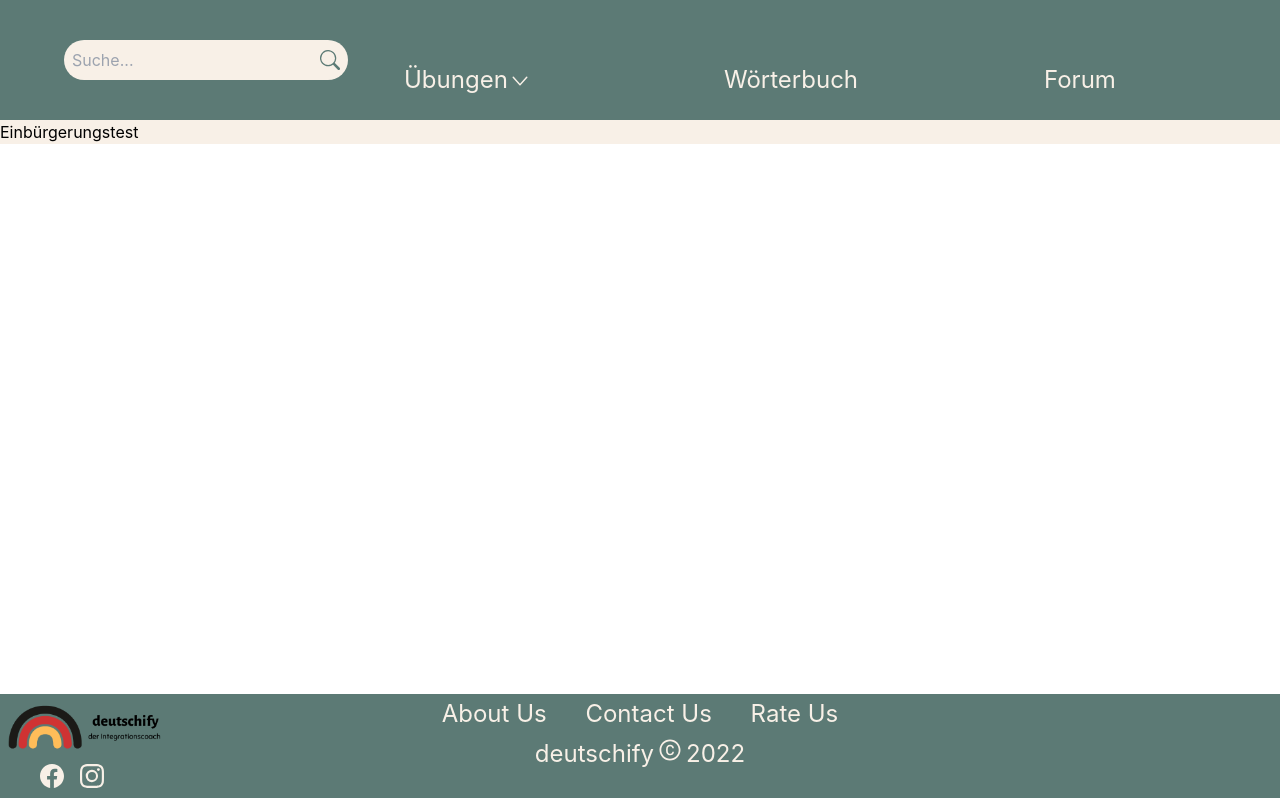
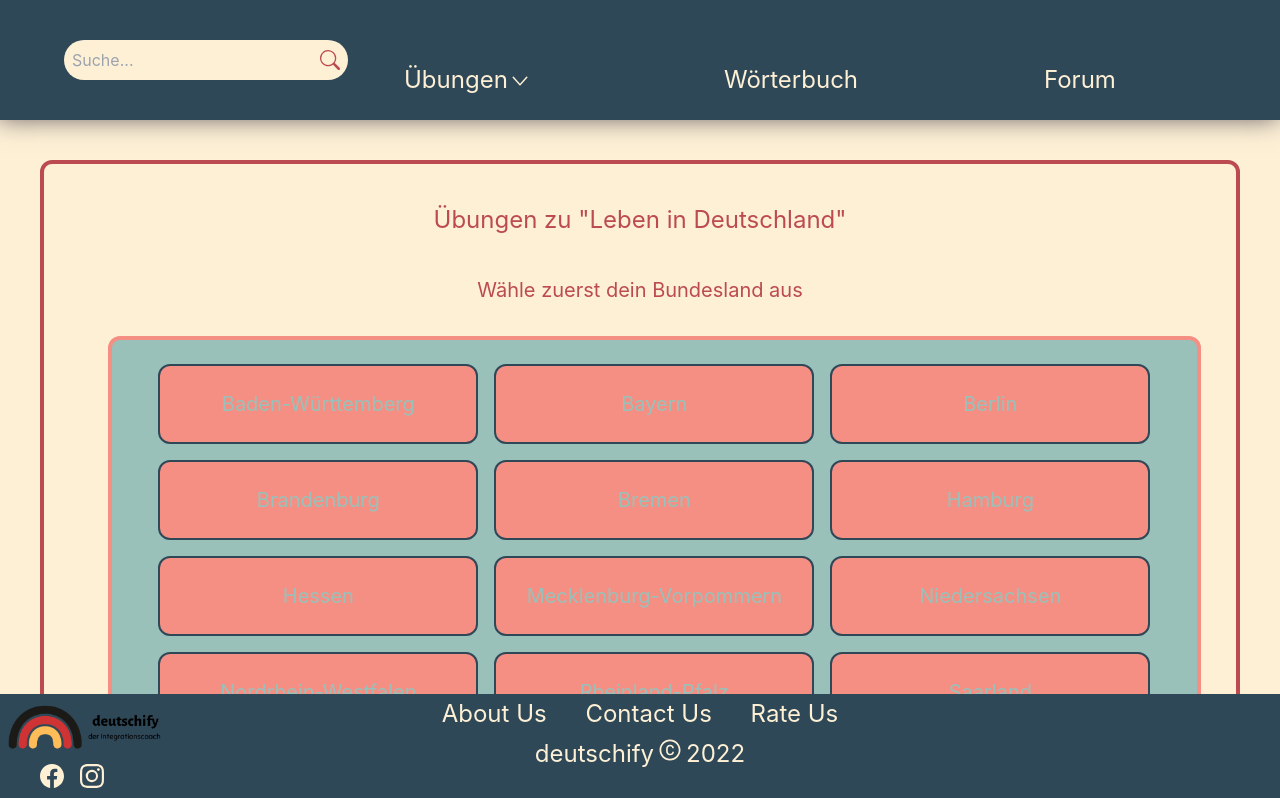
Before and after one commit to deutschify/deutschify, a React (Vite) app: page /einbuergerungstest in a window 1280 px wide. Shown: the top 798 px of the page. Built offline with nearby package versions, Linux system fonts and the light colour scheme; no server answers; the HTML template or start-up script is replaced by a standard one.

Commit message:
New colors and box shadow

```diff
--- a/src/App.jsx
+++ b/src/App.jsx
@@ -16,13 +16,12 @@ import Forum from "./components/Forum";
 import PageRegister from "./Pages/PageRegister";
 import Login from "./Pages/PageLogin";
 import PageNotFound from "./components/PageNotFound";
-import A1 from "./components/A1"
-import A2 from "./components/A2"
-import B1 from "./components/B1"
+import A1 from "./components/A1";
+import A2 from "./components/A2";
+import B1 from "./components/B1";
 function App() {
-
     return (
-        <div className="bg-palette-50">
+        <div className="bg-palette-60 h-screen ">
             <Header />
             <Routes>
                 <Route path="/" element={<Homepage />} />
@@ -32,17 +31,13 @@ function App() {
                 <Route path="/a1" element={<A1 />} />
                 <Route path="/a2" element={<A2 />} />
                 <Route path="/b1" element={<B1 />} />
-                <Route
-                    path="/einbuergerungstest/*"
-                    element={<Einbuergerungstest />}
-                />
+                <Route path="/einbuergerungstest/*" element={<Einbuergerungstest />}/>
                 <Route path="/forum" element={<Forum />} />
                 <Route path="/registration" element={<PageRegister />} />
                 <Route path="/login/*" element={<Login />} />
                 <Route path="/about-us/*" element={<AboutUs />} />
                 <Route path="/contact-us/*" element={<ContactUs />} />
                 <Route path="/rate-us/*" element={<RateUs />} />
-
                 <Route path="*" element={<PageNotFound />} />
             </Routes>
             <Footer />
--- a/src/components/Dictionary.jsx
+++ b/src/components/Dictionary.jsx
@@ -1,7 +1,11 @@
 import React from "react";
 
 const Dictionary = () => {
-    return <div>Dictionary</div>;
+    return (
+    <div className="">
+        Wörterbuch
+    </div>
+        )
 };
 
 export default Dictionary;
--- a/src/components/Einbuergerungstest.jsx
+++ b/src/components/Einbuergerungstest.jsx
@@ -1,5 +1,65 @@
 const Einbuergerungstest = () => {
-    return <div>Einbürgerungstest</div>;
+    return (
+        <div className="bg-palette-60 m-10 shadow-bs border-4 border-palette-80 rounded-xl ">
+            <h1 className="text-center text-2xl m-10 text-palette-80">
+                Übungen zu "Leben in Deutschland"
+            </h1>
+            <h2 className="text-center text-xl text-palette-80">
+                Wähle zuerst dein Bundesland aus
+            </h2>
+            <div className="bg-palette-40  rounded-xl p-4 flex items-center justify-center mx-16 my-8 shadow-bs border-4 border-palette-20 md:flex-row md:flex-wrap md:w-11/12 md:justify-center" >
+                <div className="bg-palette-20 w-80 h-20 rounded-xl border-palette-50 border-2 m-2 flex justify-center items-center text-xl text-palette-40 hover:bg-palette-50 hover:border-palette-">
+                    Baden-Württemberg
+                </div>
+                <div className="bg-palette-20 w-80 h-20 rounded-xl border-palette-50 border-2 m-2 flex justify-center items-center text-xl text-palette-40 hover:bg-palette-50 hover:border-palette- ">
+                    Bayern
+                </div>
+                <div className="bg-palette-20 w-80 h-20 rounded-xl border-palette-50 border-2 m-2 flex justify-center items-center text-xl text-palette-40 hover:bg-palette-50 hover:border-palette- ">
+                    Berlin
+                </div>
+                <div className="bg-palette-20 w-80 h-20 rounded-xl border-palette-50 border-2 m-2 flex justify-center items-center text-xl text-palette-40 hover:bg-palette-50 hover:border-palette- ">
+                    Brandenburg
+                </div>
+                <div className="bg-palette-20 w-80 h-20 rounded-xl border-palette-50 border-2 m-2 flex justify-center items-center text-xl text-palette-40 hover:bg-palette-50 hover:border-palette- ">
+                    Bremen
+                </div>
+                <div className="bg-palette-20 w-80 h-20 rounded-xl border-palette-50 border-2 m-2 flex justify-center items-center text-xl text-palette-40 hover:bg-palette-50 hover:border-palette- ">
+                    Hamburg
+                </div>
+                <div className="bg-palette-20 w-80 h-20 rounded-xl border-palette-50 border-2 m-2 flex justify-center items-center text-xl text-palette-40 hover:bg-palette-50 hover:border-palette- ">
+                    Hessen
+                </div>
+                <div className="bg-palette-20 w-80 h-20 rounded-xl border-palette-50 border-2 m-2 flex justify-center items-center text-xl text-palette-40 hover:bg-palette-50 hover:border-palette- ">
+                    Mecklenburg-Vorpommern
+                </div>
+                <div className="bg-palette-20 w-80 h-20 rounded-xl border-palette-50 border-2 m-2 flex justify-center items-center text-xl text-palette-40 hover:bg-palette-50 hover:border-palette- ">
+                    Niedersachsen
+                </div>
+                <div className="bg-palette-20 w-80 h-20 rounded-xl border-palette-50 border-2 m-2 flex justify-center items-center text-xl text-palette-40 hover:bg-palette-50 hover:border-palette- ">
+                    Nordrhein-Westfalen
+                </div>
+                <div className="bg-palette-20 w-80 h-20 rounded-xl border-palette-50 border-2 m-2 flex justify-center items-center text-xl text-palette-40 hover:bg-palette-50 hover:border-palette- ">
+                    Rheinland-Pfalz
+                </div>
+                <div className="bg-palette-20 w-80 h-20 rounded-xl border-palette-50 border-2 m-2 flex justify-center items-center text-xl text-palette-40 hover:bg-palette-50 hover:border-palette- ">
+                    Saarland
+                </div>
+                <div className="bg-palette-20 w-80 h-20 rounded-xl border-palette-50 border-2 m-2 flex justify-center items-center text-xl text-palette-40 hover:bg-palette-50 hover:border-palette- ">
+                    Sachsen
+                </div>
+                <div className="bg-palette-20 w-80 h-20 rounded-xl border-palette-50 border-2 m-2 flex justify-center items-center text-palette-40 hover:bg-palette-50 hover:border-palette- ">
+                    Sachsen-Anhalt
+                </div>
+                <div className="bg-palette-20 w-80 h-20 rounded-xl border-palette-50 border-2 m-2 flex justify-center items-center text-xl text-palette-40 hover:bg-palette-50 hover:border-palette- ">
+                    Schleswig-Holstein
+                </div>
+                <div className="bg-palette-20 w-80 h-20 rounded-xl border-palette-50 border-2 m-2 flex justify-center items-center text-xl text-palette-40 hover:bg-palette-50 hover:border-palette- ">
+                    Thüringen
+                </div>
+
+            </div>
+        </div>
+    );
 };
 
 export default Einbuergerungstest;
--- a/src/components/footer/ContactPopop.jsx
+++ b/src/components/footer/ContactPopop.jsx
@@ -1,7 +1,9 @@
+import react from 'react';
+
 const ContactPopup = (props) => {
     return (
         <div className="z-10 flex justify-center">
-            <div className="w-11/12 h-36 bg-palette-10/75 text-palette-50 text-center p-8 rounded-xl border-8 border-palette-70" onClick={props.handleClose}>
+            <div className="w-11/12 h-36 bg-palette-10/75 text-palette-60 text-center p-8 rounded-xl border-8 border-palette-70" onClick={props.handleClose}>
 
                     {props.content}
 
--- a/src/components/footer/Footer.jsx
+++ b/src/components/footer/Footer.jsx
@@ -12,7 +12,7 @@ const Footer = () => {
     // footer
     return (
         // footer
-        <div className="w-full flex text-center bg-palette-80 text-palette-50 fixed bottom-0">
+        <div className="w-full flex text-center bg-palette-50 text-palette-60 fixed bottom-0">
             <div className="w-3/12">
             <NavLink
                 className=""
@@ -26,18 +26,18 @@ const Footer = () => {
                     alt=""
                 />
                 </NavLink>
-                <div className="flex justify-center m-3 space-x-4 md:justify-start md:text-2xl md:ml-10">
-                    <div className="">
+                <div className="flex justify-center m-3 space-x-4 md:justify-start md:text-2xl md:ml-10 ">
+                    <div className="hover:text-palette-80">
                         <BsFacebook />
                     </div>
-                    <div className="">
+                    <div className="hover:text-palette-80">
                         <BsInstagram />
                     </div>
                 </div>
             </div>
             <div className="w-11/12 p-1 md:w-6/12 md:text-2xl">
                 <NavLink
-                    className="text-palette-50 m-2 p-2"
+                    className="text-palette-60 m-2 p-2 hover:text-palette-80"
                     to="/about-us"
                     element={<AboutUs />}
                 >
@@ -45,7 +45,7 @@ const Footer = () => {
                     About Us{" "}
                 </NavLink>
                 <NavLink
-                    className="text-palette-50 m-2 p-2"
+                    className="text-palette-60 m-2 p-2 hover:text-palette-80"
                     to="/contact-us"
                     element={<ContactUs />}
                 >
@@ -53,7 +53,7 @@ const Footer = () => {
                     Contact Us{" "}
                 </NavLink>
                 <NavLink
-                    className="text-palette-50 m-2 p-2"
+                    className="text-palette-60 m-2 p-2 hover:text-palette-80"
                     to="/rate-us"
                     element={<RateUs />}
                 >
--- a/src/components/footer/StarRating.jsx
+++ b/src/components/footer/StarRating.jsx
@@ -6,7 +6,7 @@ const StarRating = () => {
     const [hover, setHover] = useState(null);
 
     return (
-        <div className="flex flex-row pb-6 ">
+        <div  className="flex flex-row pb-6 ">
             <div className="flex flex-wrap w-40">
             {[...Array(5)].map((star, i) => {
                 const ratingValue = i + 1;
--- a/src/components/header/Header.jsx
+++ b/src/components/header/Header.jsx
@@ -6,11 +6,11 @@ import Homepage from "../Homepage"
 
 const Header = () => {
     return (
-        <div className="w-full bg-palette-80 text-palette-50 flex">
+        <div className="w-full bg-palette-50 text-palette-60 flex shadow-outer">
 
 
             <NavLink
-                className="text-palette-50 m-2 p-2"
+                className="text-palette-60 m-2 p-2"
                 to="/"
                 element={<Homepage />}
             >
--- a/src/components/header/SearchBar.jsx
+++ b/src/components/header/SearchBar.jsx
@@ -4,7 +4,7 @@ import React from "react";
 const SearchBar = () => {
     return (
         <div className="flex items-center ">
-            <div className="flex h-10  bg-palette-50 text-palette-80 rounded-3xl p-2 m-4 items-center">
+            <div className="flex h-10  bg-palette-60 text-palette-80 rounded-3xl p-2 m-4 items-center">
                 <input
                     className="bg-transparent"
                     type="text"
--- a/tailwind.config.js
+++ b/tailwind.config.js
@@ -5,16 +5,19 @@ theme: {
     extend: {
         colors: {
             palette: {
-                10: "#D88C9A",
-                20: "#DF9D9E",
-                30: "#8F7B8C",
-                40: "#394775",
-                50: "#F8F0E7",
-                60: "#C9D9D0",
-                70: "#99C1B9",
-                80: "#5C7A75",
-                90: "#1E3231",
+                10: "#F4E285",
+                20: "#F58F84",
+                30: "#5B8E7D",
+                40: "#99C1B9",
+                50: "#2F4858",
+                60: "#FDF0D5",
+                70: "#DD9E93",
+                80: "#BC4B51",
             },
+        },
+        boxShadow: {
+            outer: "-2px -2px 24px 0px rgba(92,83,92,1)",
+            inner: "inset 7px 10px 18px -1px rgba(92,87,92,1)",
         },
     },
 },
```
Also changed, not shown: src/components/footer/ContactUs.jsx (+9 -6 lines), src/components/header/Navbar.jsx (+19 -19 lines).
